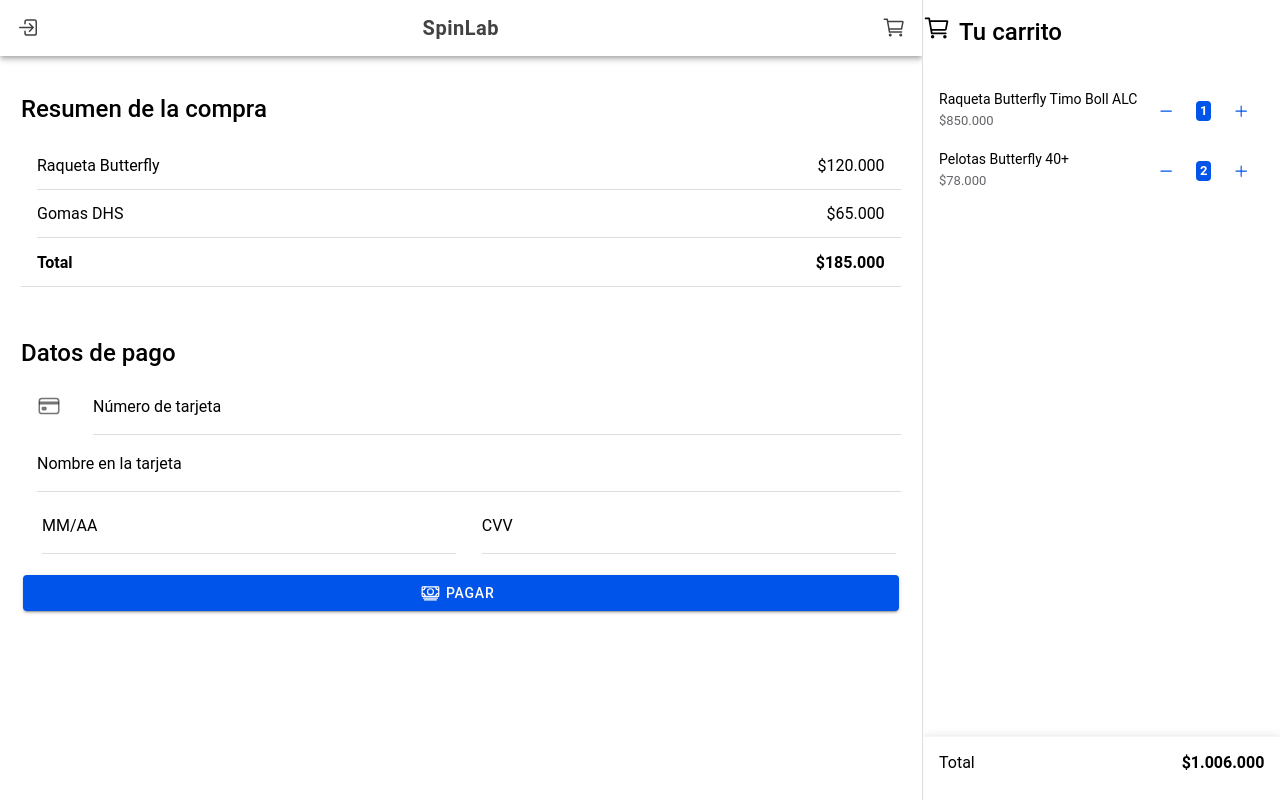
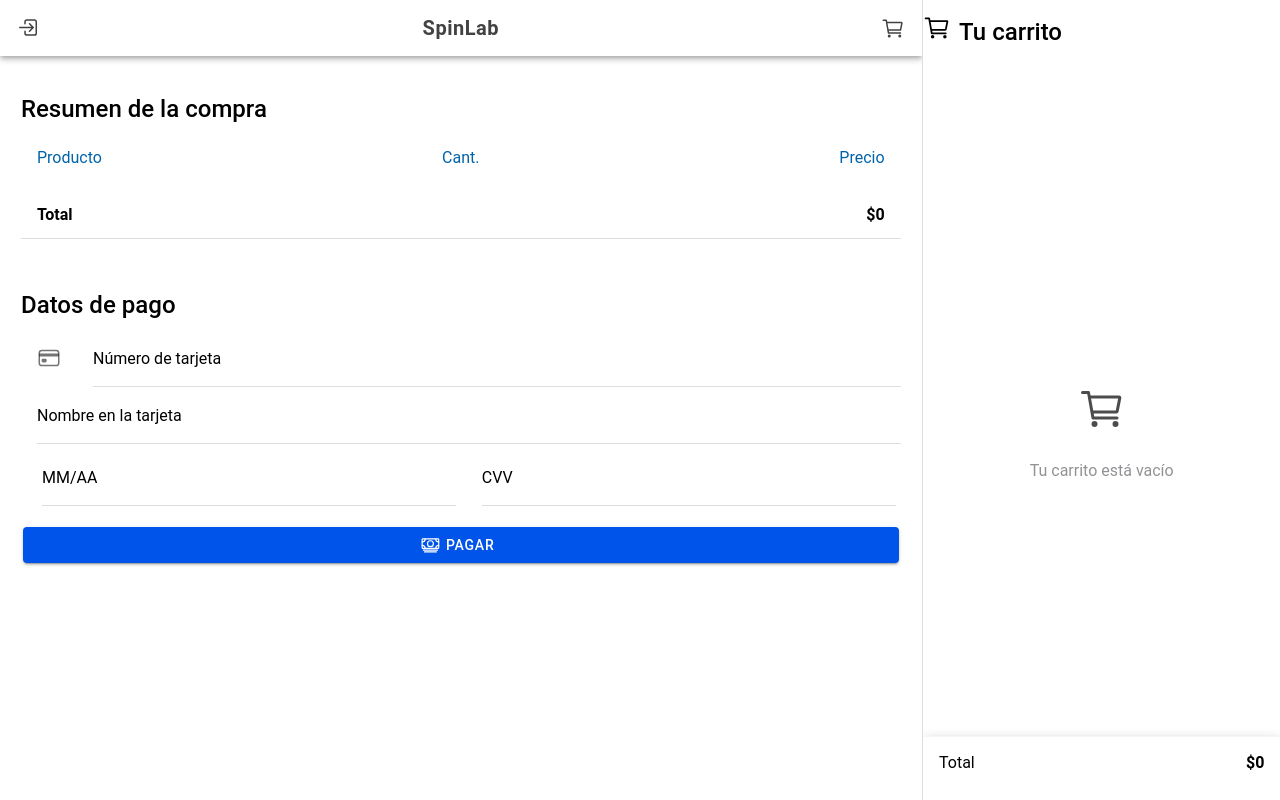
Before and after one commit to SantiagoAvila21/spinLab, a React (Vite) app: page /checkout in a window 1280 px wide. Built offline with nearby package versions, Linux system fonts and the light colour scheme.

Commit message:
feat: add shopping cart with context and sidebar menu

```diff
--- a/src/App.tsx
+++ b/src/App.tsx
@@ -36,12 +36,14 @@
 import "./theme/variables.css";
 import CheckoutSuccess from "./pages/CheckoutSuccess/CheckoutSuccess";
 import Checkout from "./pages/Checkout/Checkout";
+import { CartProvider } from "./context/CartContext";
 
 setupIonicReact();
 
 const App: React.FC = () => {
   return (
     <IonApp>
+      <CartProvider>
         <IonReactRouter>
           <IonSplitPane contentId="main">
             <Menu />
@@ -76,11 +78,10 @@
               <Route exact path="/register">
                 <Register />
               </Route>
-
             </IonRouterOutlet>
-
           </IonSplitPane>
         </IonReactRouter>
+      </CartProvider>
     </IonApp>
   );
 };
--- a/src/components/AppLayout/AppLayout.css
+++ b/src/components/AppLayout/AppLayout.css
@@ -8,3 +8,27 @@
 .app-title:hover {
   opacity: 0.8;
 }
+
+.icon-badge-container {
+  position: relative;
+  display: flex;
+}
+
+.cart-button {
+  position: relative;
+  width: 42px;
+  top: 1px;
+  right: 1px;
+  overflow: visible !important;
+}
+
+.cart-badge {
+  background-color: red;
+  position: absolute;
+  top: -3px;
+  right: -3px;
+  height: 15px;
+  display: flex;
+  justify-content: center;
+  align-items: center;
+}
--- a/src/components/AppLayout/AppLayout.tsx
+++ b/src/components/AppLayout/AppLayout.tsx
@@ -7,10 +7,12 @@
   IonButton,
   IonIcon,
   IonContent,
+  IonBadge,
 } from "@ionic/react";
 import { cartOutline, logInOutline } from "ionicons/icons";
 import { useHistory } from "react-router-dom";
 import "./AppLayout.css";
+import { useCart } from "../../context/CartContext";
 
 interface AppLayoutProps {
   title: string;
@@ -19,6 +21,8 @@
 
 const AppLayout: React.FC<AppLayoutProps> = ({ children }) => {
   const history = useHistory();
+  const { numOfItems } = useCart();
+
   return (
     <IonPage>
       <IonHeader>
@@ -37,11 +41,19 @@
 
           {/* Right – Cart */}
           <IonButtons slot="end">
-            <IonButton
-              onClick={() => document.querySelector("ion-menu")?.open()}
-            >
-              <IonIcon slot="icon-only" icon={cartOutline} />
-            </IonButton>
+            <div className="icon-badge-container">
+              <IonButton
+                onClick={() => document.querySelector("ion-menu")?.open()}
+                className="cart-button"
+              >
+                <IonIcon slot="icon-only" icon={cartOutline} />
+                {numOfItems > 0 && (
+                  <IonBadge color="danger" className="cart-badge">
+                    {numOfItems}
+                  </IonBadge>
+                )}
+              </IonButton>
+            </div>
           </IonButtons>
         </IonToolbar>
       </IonHeader>
--- a/src/components/Cart/CartMenu.css
+++ b/src/components/Cart/CartMenu.css
@@ -44,3 +44,29 @@
 .checkout-button {
   font-weight: 600;
 }
+
+.cart-empty {
+  height: 100%;
+  display: flex;
+  flex-direction: column;
+  align-items: center;
+  justify-content: center;
+  gap: 12px;
+  opacity: 0.7;
+}
+
+.cart-empty ion-icon {
+  font-size: 48px;
+}
+
+.cart-actions {
+  display: flex;
+  align-items: center;
+  gap: 8px;
+}
+
+.cart-quantity {
+  display: flex;
+  align-items: center;
+  gap: 6px;
+}
--- a/src/components/Cart/CartMenu.tsx
+++ b/src/components/Cart/CartMenu.tsx
@@ -11,35 +11,29 @@
   IonBadge,
   IonMenuToggle,
 } from "@ionic/react";
-import { cartOutline, addOutline, removeOutline } from "ionicons/icons";
+import {
+  cartOutline,
+  addOutline,
+  removeOutline,
+  trashOutline,
+} from "ionicons/icons";
 import "./CartMenu.css";
-import { CartItem } from "../../types/CartItem";
-
-const cartItems: CartItem[] = [
-  {
-    id: 1,
-    name: "Raqueta Butterfly Timo Boll ALC",
-    price: 850000,
-    quantity: 1,
-  },
-  {
-    id: 2,
-    name: "Pelotas Butterfly 40+",
-    price: 78000,
-    quantity: 2,
-  },
-];
+import { useCart } from "../../context/CartContext";
 
 const CartMenu: React.FC = () => {
-  const total = cartItems.reduce(
-    (sum, item) => sum + item.price * item.quantity,
-    0,
-  );
+  const {
+    cartItems,
+    increaseQty,
+    decreaseQty,
+    removeFromCart,
+    total,
+  } = useCart();
 
   return (
     <IonMenu menuId="cart-menu" contentId="main" side="end" type="overlay">
       <IonContent className="cart-content">
-        {/* Header del carrito */}
+
+        {/* Header */}
         <div className="cart-header">
           <IonIcon icon={cartOutline} />
           <IonText>
@@ -47,30 +41,63 @@
           </IonText>
         </div>
 
-        {/* Lista de productos */}
+        {/* Estado vacío */}
+        {cartItems.length === 0 ? (
+          <div className="cart-empty">
+            <IonIcon icon={cartOutline} />
+            <IonText color="medium">
+              <p>Tu carrito está vacío</p>
+            </IonText>
+          </div>
+        ) : (
           <IonList>
             {cartItems.map((item) => (
               <IonItem key={item.id} lines="none" className="cart-item">
+
                 <IonLabel>
                   <h3>{item.name}</h3>
                   <p>${item.price.toLocaleString("es-CO")}</p>
                 </IonLabel>
 
-              {/* Contador */}
+                {/* Controles */}
+                <div className="cart-actions">
+
+                  {/* Cantidad */}
                   <div className="cart-quantity">
-                <IonButton fill="clear" size="small">
+                    <IonButton
+                      fill="clear"
+                      size="small"
+                      onClick={() => decreaseQty(item.id)}
+                    >
                       <IonIcon icon={removeOutline} />
                     </IonButton>
 
                     <IonBadge>{item.quantity}</IonBadge>
 
-                <IonButton fill="clear" size="small">
+                    <IonButton
+                      fill="clear"
+                      size="small"
+                      onClick={() => increaseQty(item.id)}
+                    >
                       <IonIcon icon={addOutline} />
                     </IonButton>
+                  </div>
+
+                  {/* Eliminar producto */}
+                  <IonButton
+                    fill="clear"
+                    color="danger"
+                    size="small"
+                    onClick={() => removeFromCart(item.id)}
+                  >
+                    <IonIcon icon={trashOutline} />
+                  </IonButton>
+
                 </div>
               </IonItem>
             ))}
           </IonList>
+        )}
       </IonContent>
 
       {/* Footer */}
@@ -81,6 +108,7 @@
             <strong>${total.toLocaleString("es-CO")}</strong>
           </IonText>
         </div>
+
         <IonMenuToggle>
           <IonButton
             expand="block"
--- /dev/null
+++ b/src/context/CartContext.tsx
@@ -0,0 +1,100 @@
+// src/context/CartContext.tsx
+import { createContext, useContext, useState } from "react";
+import { Product } from "../types/product";
+import { CartItem } from "../types/CartItem";
+
+interface CartContextType {
+  cartItems: CartItem[];
+  addToCart: (product: Product) => void;
+  removeFromCart: (productId: number) => void;
+  increaseQty: (productId: number) => void;
+  decreaseQty: (productId: number) => void;
+  total: number;
+	numOfItems: number;
+}
+
+const CartContext = createContext<CartContextType | null>(null);
+
+export const CartProvider: React.FC<{ children: React.ReactNode }> = ({
+  children,
+}) => {
+  const [cartItems, setCartItems] = useState<CartItem[]>([]);
+
+  // Se añade un producto al carrito y si ya existe, se incrementa la cantidad del CartItem especifico
+  const addToCart = (product: Product) => {
+    setCartItems((prev) => {
+      const existing = prev.find((item) => item.id === product.id);
+      const newItem: CartItem = {
+        id: product.id,
+        name: product.name,
+        price: product.price,
+        quantity: 1,
+      };
+
+      if (existing) {
+        return prev.map((item) =>
+          item.id === product.id
+            ? { ...item, quantity: item.quantity + 1 }
+            : item,
+        );
+      }
+
+      return [...prev, newItem];
+    });
+  };
+
+	// Se incrementa la cantidad de un CartItem en el carrito
+  const increaseQty = (id: number) => {
+    setCartItems((prev) =>
+      prev.map((item) =>
+        item.id === id ? { ...item, quantity: item.quantity + 1 } : item,
+      ),
+    );
+  };
+
+	// Se decrementa la cantidad de un CartItem en el carrito
+  const decreaseQty = (id: number) => {
+    setCartItems((prev) =>
+      prev
+        .map((item) =>
+          item.id === id ? { ...item, quantity: item.quantity - 1 } : item,
+        )
+        .filter((item) => item.quantity > 0),
+    );
+  };
+
+	// Se elimina un CartItem del carrito
+  const removeFromCart = (id: number) => {
+    setCartItems((prev) => prev.filter((item) => item.id !== id));
+  };
+
+  const total = cartItems.reduce(
+    (sum, item) => sum + item.price * item.quantity,
+    0,
+  );
+
+	const numOfItems = cartItems.reduce((sum, item) => sum + item.quantity, 0)
+
+  return (
+    <CartContext.Provider
+      value={{
+        cartItems,
+        addToCart,
+        removeFromCart,
+        increaseQty,
+        decreaseQty,
+        total,
+				numOfItems,
+      }}
+    >
+      {children}
+    </CartContext.Provider>
+  );
+};
+
+// eslint-disable-next-line react-refresh/only-export-components
+export const useCart = () => {
+  const ctx = useContext(CartContext);
+  if (!ctx) throw new Error("useCart must be used inside CartProvider");
+  return ctx;
+};
--- a/src/pages/Checkout/Checkout.tsx
+++ b/src/pages/Checkout/Checkout.tsx
@@ -14,12 +14,11 @@
 import AppLayout from "../../components/AppLayout/AppLayout";
 import { useHistory } from "react-router-dom";
 import { useState } from "react";
+import { useCart } from "../../context/CartContext";
 
 const Checkout: React.FC = () => {
   const history = useHistory();
-
-  // Simulación de total
-  const total = 185000;
+  const { cartItems, total } = useCart();
 
   const [cardNumber, setCardNumber] = useState("");
   const [cardName, setCardName] = useState("");
@@ -35,26 +34,40 @@
       <IonGrid className="ion-padding">
         <IonRow>
           <IonCol size="12">
-            <IonText>
+            {/* Título */}
+            <IonText className="checkout-section-title">
               <h2>Resumen de la compra</h2>
             </IonText>
 
-            <IonList>
-              <IonItem>
-                <IonLabel>Raqueta Butterfly</IonLabel>
-                <IonText>$120.000</IonText>
-              </IonItem>
+            {/* Encabezados */}
+            <IonItem lines="none" className="summary-header">
+              <IonLabel color="secondary" className="col-product ">Producto</IonLabel>
+              <IonLabel color="secondary" className="col-qty ion-text-center">Cant.</IonLabel>
+              <IonLabel color="secondary" className="col-price ion-text-end">Precio</IonLabel>
+            </IonItem>
 
-              <IonItem>
-                <IonLabel>Gomas DHS</IonLabel>
-                <IonText>$65.000</IonText>
-              </IonItem>
+            {/* Lista de productos */}
+            <IonList className="summary-list">
+              {cartItems.map((item) => (
+                <IonItem key={item.id} lines="none" className="summary-item">
+                  <IonLabel className="col-product">{item.name}</IonLabel>
 
-              <IonItem lines="full">
+                  <IonLabel className="col-qty ion-text-center">
+                    {item.quantity}
+                  </IonLabel>
+
+                  <IonText className="col-price ion-text-end">
+                    ${item.price.toLocaleString("es-CO")}
+                  </IonText>
+                </IonItem>
+              ))}
+
+              {/* Total */}
+              <IonItem lines="full" className="summary-total">
                 <IonLabel>
                   <strong>Total</strong>
                 </IonLabel>
-                <IonText>
+                <IonText slot="end">
                   <strong>${total.toLocaleString("es-CO")}</strong>
                 </IonText>
               </IonItem>
@@ -123,7 +136,6 @@
             </IonButton>
           </IonCol>
         </IonRow>
-
       </IonGrid>
     </AppLayout>
   );
--- a/src/pages/ProductDetail/ProductDetail.tsx
+++ b/src/pages/ProductDetail/ProductDetail.tsx
@@ -12,6 +12,7 @@
 import { useParams } from "react-router";
 import AppLayout from "../../components/AppLayout/AppLayout";
 import { Product } from "../../types/product";
+import { useCart } from "../../context/CartContext";
 
 /**
  * MOCK temporal
@@ -41,6 +42,7 @@
 
 const ProductDetail: React.FC = () => {
   const { id } = useParams<{ id: string }>();
+  const { addToCart } = useCart();
 
   const product = products.find((p) => p.id === Number(id));
 
@@ -102,7 +104,7 @@
         {/* Botón agregar */}
         <IonRow className="ion-margin-top">
           <IonCol size="12">
-            <IonButton expand="block">
+            <IonButton expand="block" onClick={() => addToCart(product)}>
               <IonIcon icon={cartOutline} slot="start" />
               Agregar al carrito
             </IonButton>
```
Lines whose indentation alone changed are shown as unchanged.
